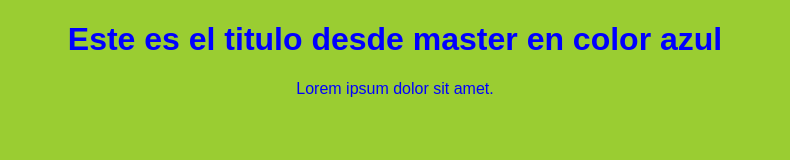
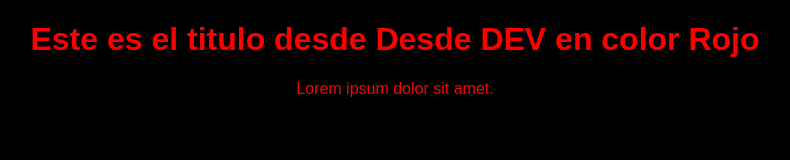
Before and after one commit to Daniel-Garcia-g-ia/PlatziProyect, a plain HTML site: page index.html in a window 1280 px wide. Shown: the whole page, without its empty margins (245-1035 px from the left). Drawn offline with Linux system fonts and the light colour scheme.

Commit message:
desde rama DEV

```diff
--- a/Styles.css
+++ b/Styles.css
@@ -1,7 +1,7 @@
 body{
     text-align: center;
-    color: blue;
+    color: red;
     font-family: Arial, Helvetica, sans-serif;
-    background-color: yellowgreen;
+    background-color: black;
 
 }
--- a/index.html
+++ b/index.html
@@ -8,7 +8,7 @@
     <title>Document</title>
 </head>
 <body>
-    <H1>Este es el titulo desde master en color azul</H1>
+    <H1>Este es el titulo desde Desde DEV en color Rojo</H1>
     <p>Lorem ipsum dolor sit amet.</p>
 </body>
 </html>
```
